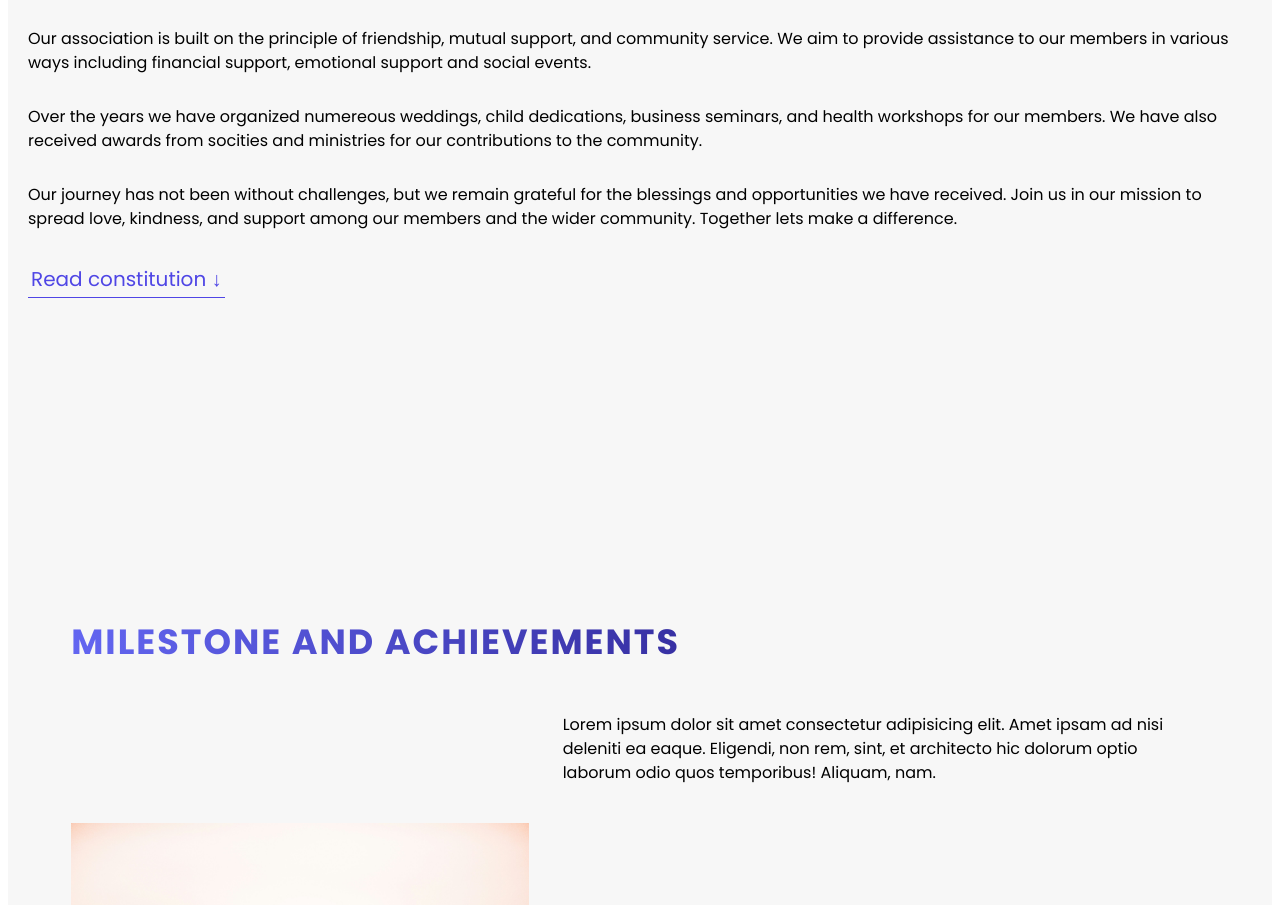
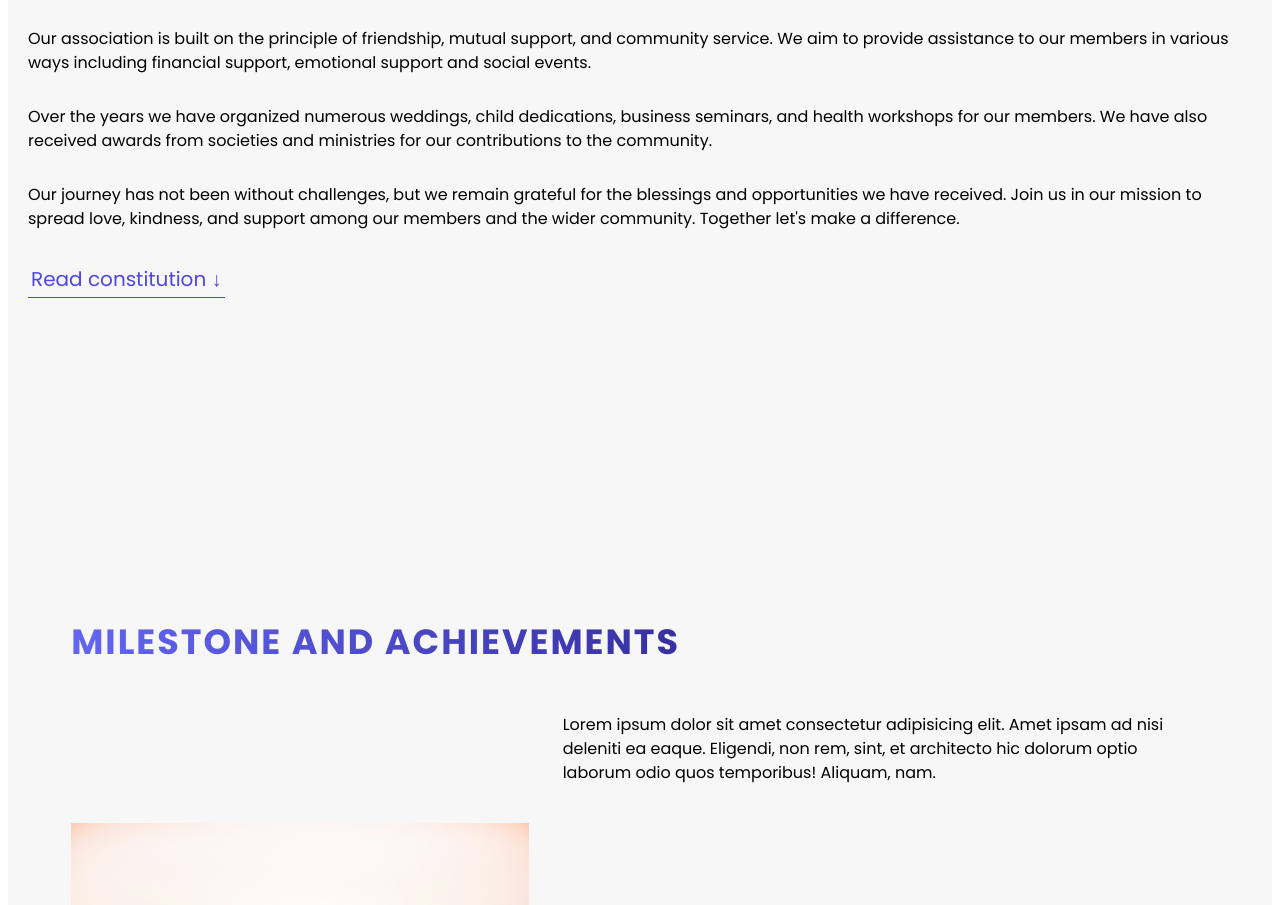
Before and after one commit to runHamm/UandI, a website: page index.html in a window 1280 px wide. Shown: the part 1124-2029 px from the top of the page. Drawn offline with Linux system fonts and the light colour scheme.

Commit message:
Update index.html

```diff
--- a/index.html
+++ b/index.html
@@ -65,7 +65,7 @@
           secretive organization founded in 2011 by a group of friends who came
           together to support one another in times of need. Our motto, Love your
           friend as yourself reflects our commitment to promoting unity,
-          understanding, and goodwill amongs our members
+          understanding, and goodwill amongst our members
         </p>
         <p class="section-about__text paragraph">
           Our association is built on the principle of friendship, mutual
@@ -74,20 +74,20 @@
           and social events.
         </p>
         <p class="section-about__text paragraph">
-          Over the years we have organized numereous weddings, child
+          Over the years we have organized numerous weddings, child
           dedications, business seminars, and health workshops for our members.
-          We have also received awards from socities and ministries for our
+          We have also received awards from societies and ministries for our
           contributions to the community.
         </p>
         <p class="section-about__text paragraph">
           Our journey has not been without challenges, but we remain grateful
           for the blessings and opportunities we have received. Join us in our
           mission to spread love, kindness, and support among our members and
-          the wider community. Together lets make a difference.
+          the wider community. Together let's make a difference.
         </p>
 
         <a
-          href="https://drive.google.com/file/d/1T_mPcpJLN5zgRLg1g4-FHZYuP_tXghip/view?usp=sharing"
+          href="https://drive.google.com/file/d/1DvfBWJqZZPfdZsv2DFiGAvuIFsSJw7U_/view?usp=sharing"
           class="btn-text"
           >Read constitution &darr;</a
         >
```
